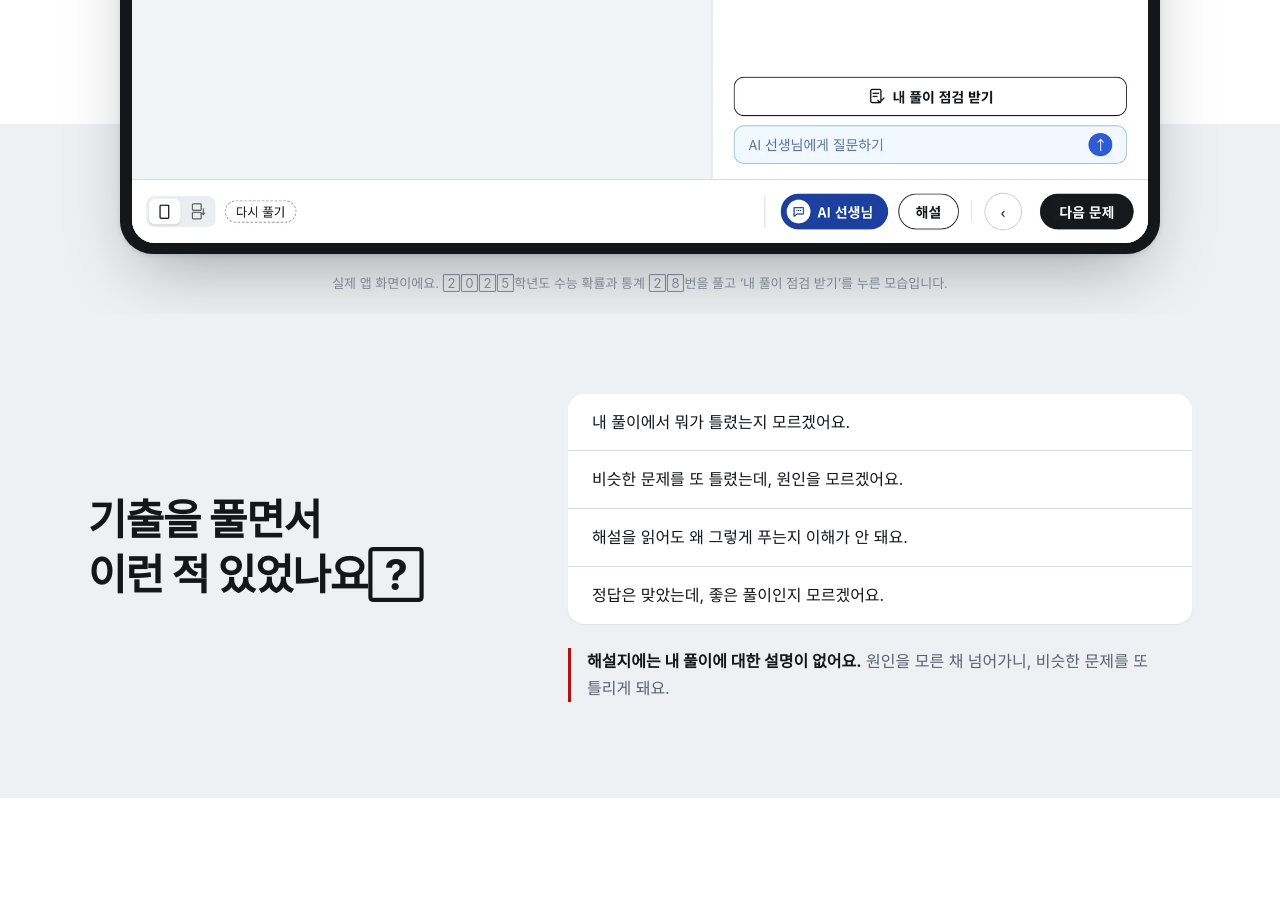
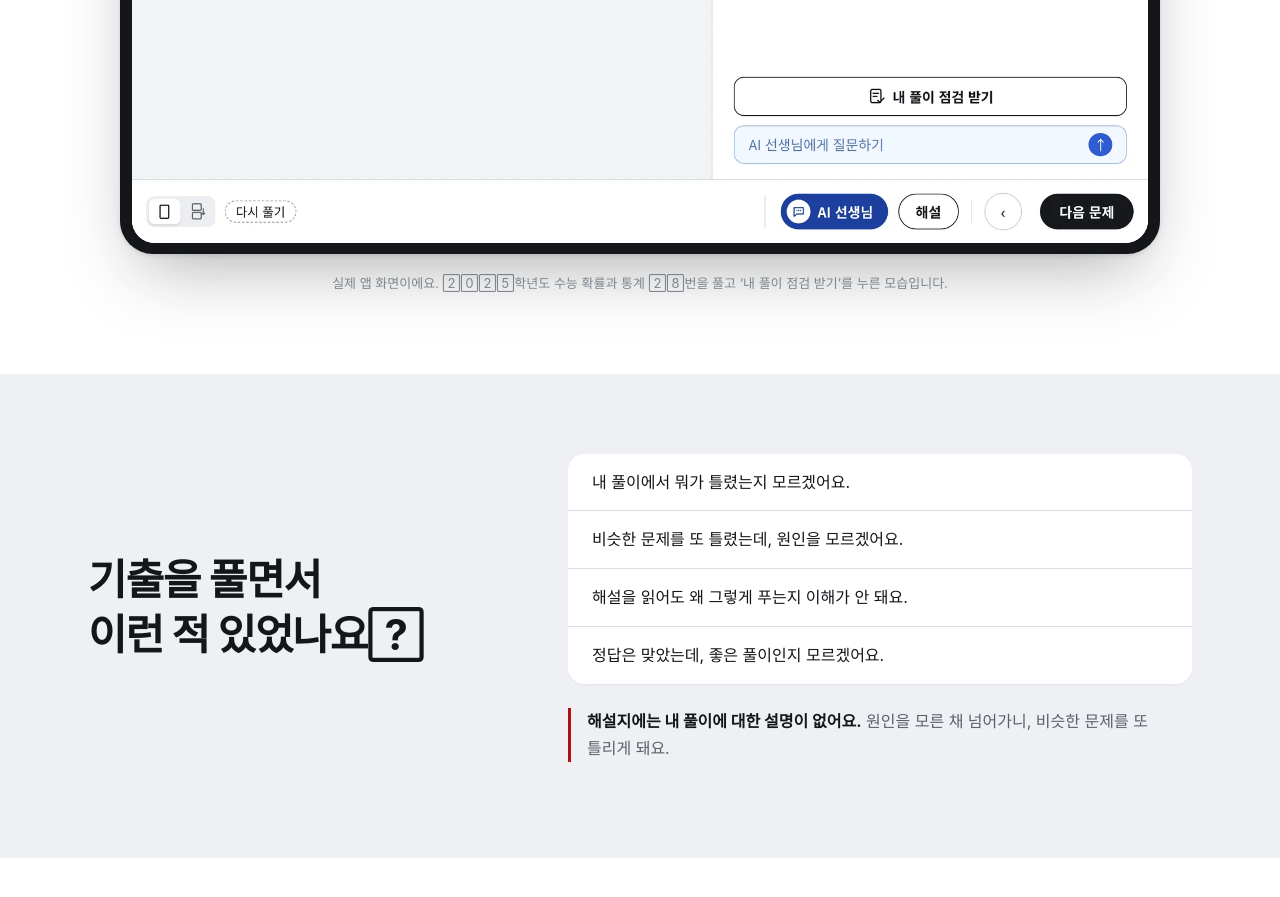
Before and after one commit to Knowledge-Graph-Errorlog/bigeupWeb, a React (Vite) app: page / in a window 1280 px wide. Shown: the part 960-1857 px from the top of the page. Built offline with nearby package versions, Linux system fonts and the light colour scheme; no server answers; a web font is replaced by a local one.

Commit message:
첫 화면 태블릿이 다음 섹션에 걸치지 않게 흰 바탕 안에서 끝나도록
Co-Authored-By: Claude Fable 5.2 <noreply@anthropic.com>

```diff
--- a/src/components/landing/Hero.tsx
+++ b/src/components/landing/Hero.tsx
@@ -101,14 +101,12 @@ export default function Hero() {
         </div>
       </Container>
 
-      {/* 태블릿 아랫부분이 책상(다음 섹션 바탕)에 걸쳐 놓인다 */}
-      <div className="-mt-[24vw] bg-desk pt-[24vw] sm:-mt-[14vw] sm:pt-[14vw] lg:-mt-[130px] lg:pt-[130px]">
-        <Container>
-          <p className="py-5 text-center text-[13px] text-ink-faint">
-            실제 앱 화면이에요. 2025학년도 수능 확률과 통계 28번을 풀고 ‘내 풀이 점검 받기’를 누른 모습입니다.
-          </p>
-        </Container>
-      </div>
+      {/* 첫 화면은 흰 바탕 안에서 끝난다 (태블릿이 다음 섹션에 걸치지 않게) */}
+      <Container>
+        <p className="pt-5 pb-12 text-center text-[13px] text-ink-faint sm:pb-16 lg:pb-20">
+          실제 앱 화면이에요. 2025학년도 수능 확률과 통계 28번을 풀고 ‘내 풀이 점검 받기’를 누른 모습입니다.
+        </p>
+      </Container>
     </section>
   )
 }
```
